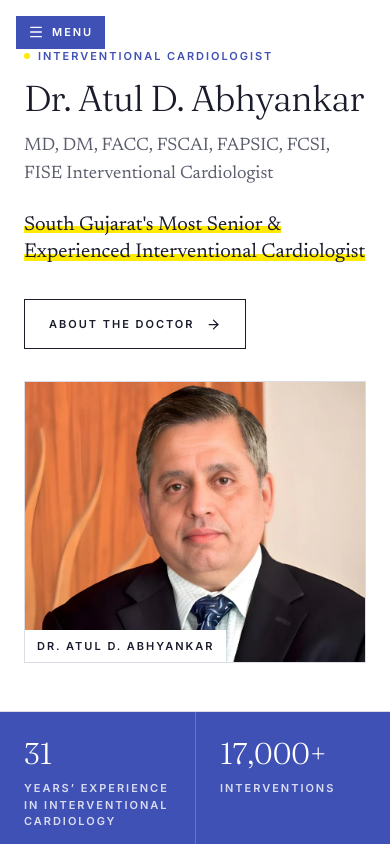
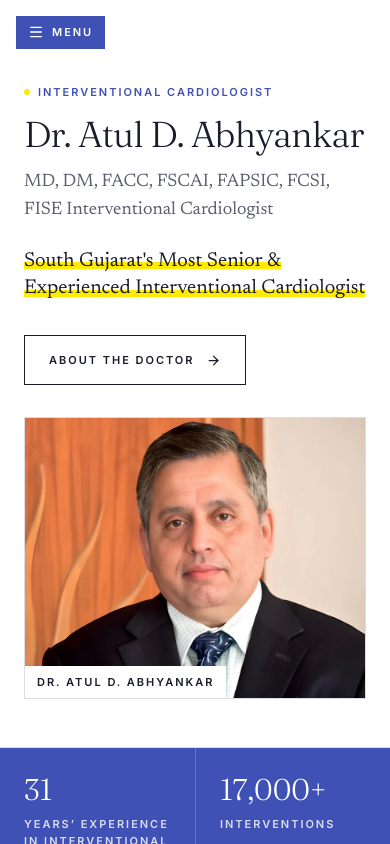
Before and after one commit to greenthera/heartfirstsurat.com, a React (Vite) app: page / in a window 390 px wide. Shown: the top 844 px of the page. Built offline with nearby package versions, Linux system fonts and the light colour scheme.

Commit message:
fix: Fix mobile menu button overlapping the page eyebrow/title — offset main content below the fixed menu on small screens, trim header top padding (#333)

```diff
--- a/src/App.tsx
+++ b/src/App.tsx
@@ -12,7 +12,7 @@ export default function App() {
       <ScrollToTop />
       <Rail />
       <div className="flex min-h-screen min-w-0 flex-col">
-        <main className="min-w-0 flex-1">
+        <main className="min-w-0 flex-1 pt-14 lg:pt-0">
           <Routes>
             {routeList.map(r => (
               <Route key={r.path} path={r.path} element={r.element} />
--- a/src/components/Masthead.tsx
+++ b/src/components/Masthead.tsx
@@ -10,7 +10,7 @@ export default function Masthead({
   accent?: string
 }) {
   return (
-    <header className="relative overflow-hidden border-b border-line px-[clamp(1.5rem,5vw,3.5rem)] pb-10 pt-[clamp(3rem,8vw,5rem)] sm:pr-32">
+    <header className="relative overflow-hidden border-b border-line px-[clamp(1.5rem,5vw,3.5rem)] pb-10 pt-[clamp(1.75rem,7vw,5rem)] sm:pr-32">
       <span
         aria-hidden
         className="pointer-events-none absolute -top-2 right-4 hidden font-display text-[clamp(4rem,12vw,8rem)] leading-none text-line/50 sm:block"
--- a/src/routes/Home.tsx
+++ b/src/routes/Home.tsx
@@ -13,7 +13,7 @@ export default function Home() {
   return (
     <>
       <Seo {...metaFor('/')} />
-      <header className="grid gap-8 border-b border-line px-[clamp(1.5rem,5vw,3.5rem)] pb-12 pt-[clamp(3rem,8vw,5rem)] lg:grid-cols-[1.2fr_0.8fr] lg:items-center">
+      <header className="grid gap-8 border-b border-line px-[clamp(1.5rem,5vw,3.5rem)] pb-12 pt-[clamp(1.75rem,7vw,5rem)] lg:grid-cols-[1.2fr_0.8fr] lg:items-center">
         <div>
           <p className="label flex items-center gap-2 text-indigo">
             <span className="inline-block h-1.5 w-1.5 rounded-full bg-yellow" />
```
